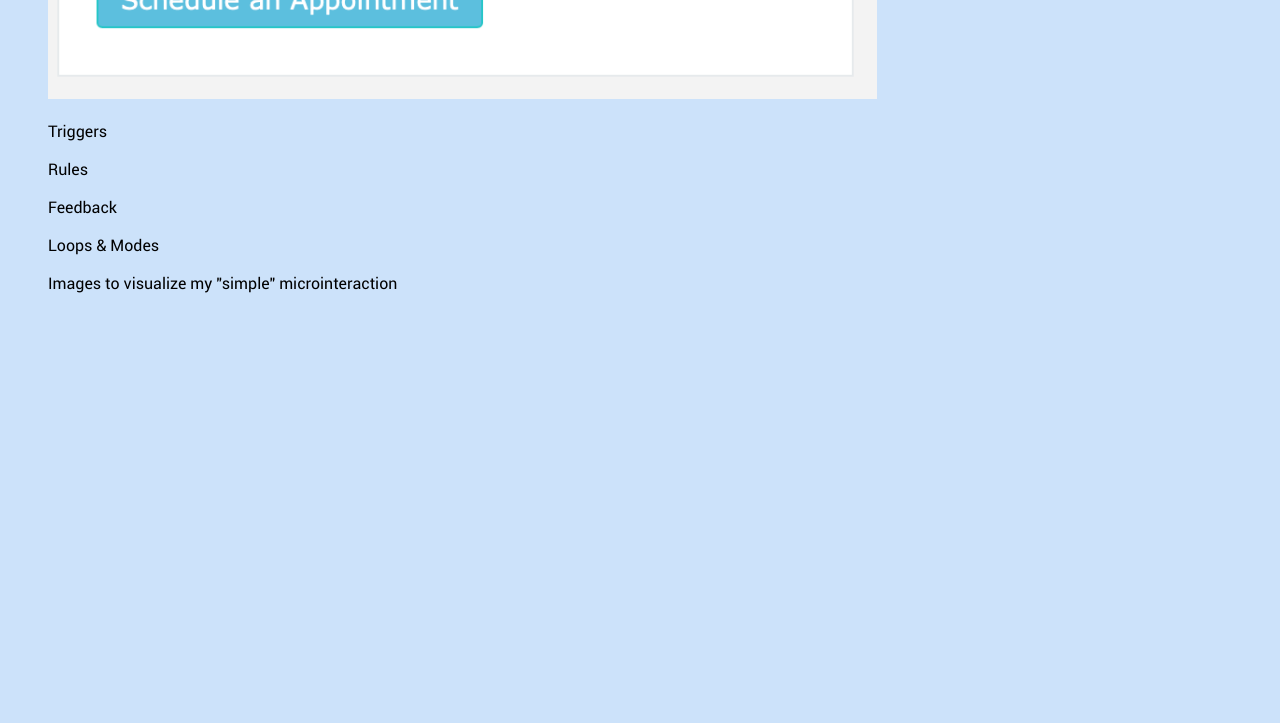
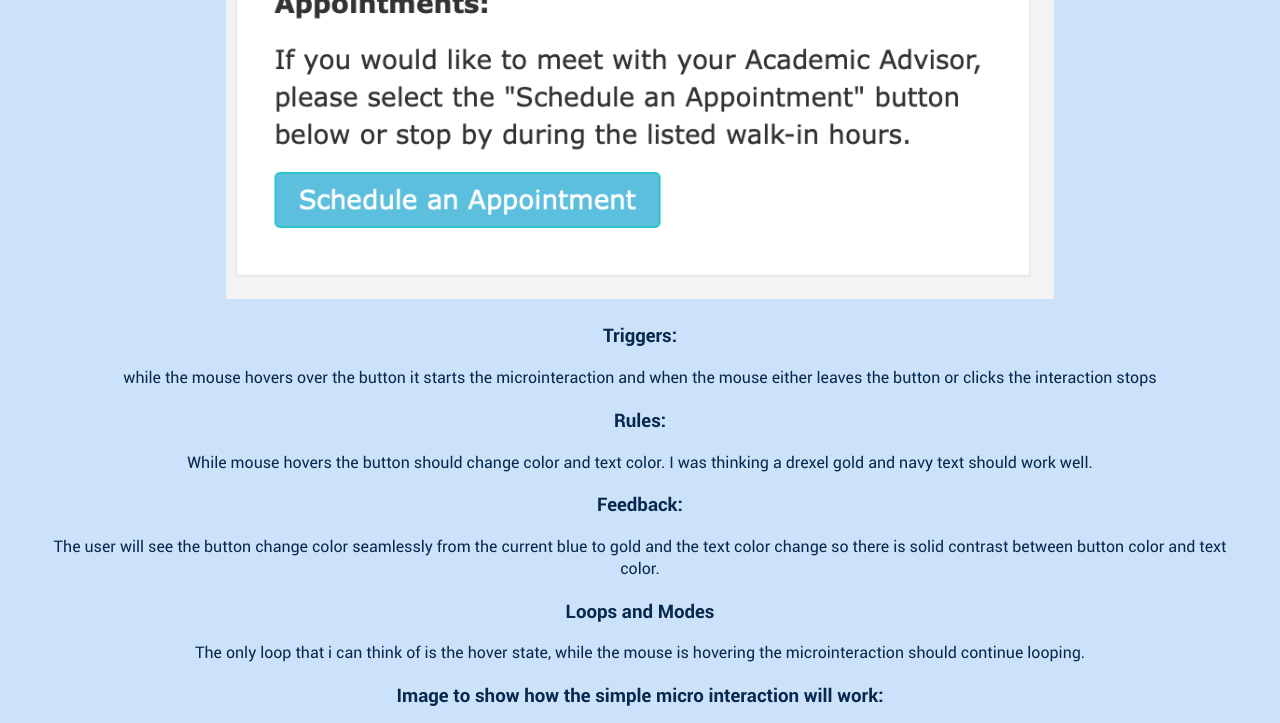
Before and after one commit to charleswolloch/idm241-clw344, a plain HTML site: page alpha/index.html in a window 1280 px wide. Shown: the part 780-1503 px from the top of the page. Before the commit the page ends 1090 px from the top, so only its background shows below. Drawn offline with Linux system fonts and the light colour scheme; files whose address does not match are found by name.

Commit message:
got alpha done

```diff
--- a/alpha/index.html
+++ b/alpha/index.html
@@ -13,17 +13,28 @@
 <body>
 
     <div>
+        <h3>URL:</h3>
         <p>https://one.drexel.edu/web/university/academics (as a teacher the portal probably appears different)</p>
+
+        <h3>Current State Intro:</h3>
+        <p>In its current state the schedule an appointment button has no micro interaction. it currently has no hover state or on click interaction which makes this an ideal candidate for a simple microinteraction.</p>
+        <h3>Current State Images:</h3>
         <img src='images/drexel_academics.png' class="resize">
         <img src='images/schedule.png' class="resize">
 
-        <p>Triggers</p>
-        <p>Rules</p>
-        <p>Feedback</p>
-        <p>Loops & Modes</p>
-        <p>Images to visualize my "simple" microinteraction</p>
+        <h3>Triggers:</h3>
+        <p>while the mouse hovers over the button it starts the microinteraction and when the mouse either leaves the button or clicks the interaction stops</p>
+        <h3>Rules:</h3>
+        <p>While mouse hovers the button should change color and text color. I was thinking a drexel gold and navy text should work well.</p>
+
+        <h3>Feedback:</h3>
+        <p>The user will see the button change color seamlessly from the current blue to gold and the text color change so there is solid contrast between button color and text color. </p>
+
+        <h3>Loops and Modes</h3>
+        <p>The only loop that i can think of is the hover state, while the mouse is hovering the microinteraction should continue looping.</p>
+
+        <h3>Image to show how the simple micro interaction will work:</h3>
+        <img src="images/appointments_visualization.png" class="resize">
     </div>
 
-</body>
-
-</html>
+</body></html>
--- a/alpha/master.css
+++ b/alpha/master.css
@@ -24,12 +24,18 @@ body {
 }
 
 div {
-    align-content: center;
+    text-align: center;
     margin: auto 3rem;
     width: auto;
     font-family: 'roboto_regular';
+    color: #07294D;
 }
 
 .resize {
     width: 70%;
 }
+
+h3 {
+    font-family: "roboto_bold";
+
+}
```
Also changed, not shown: alpha/images/appointments_visualization.png (added), 2 other files.
